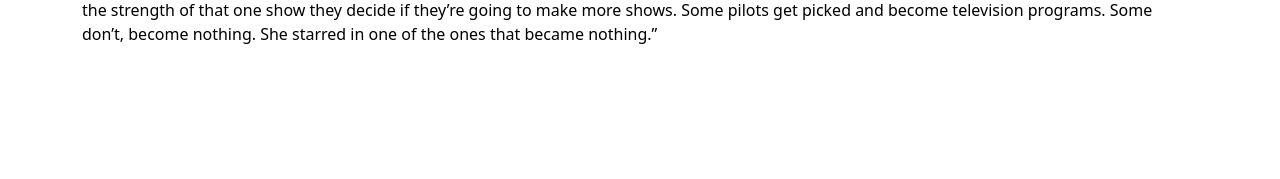
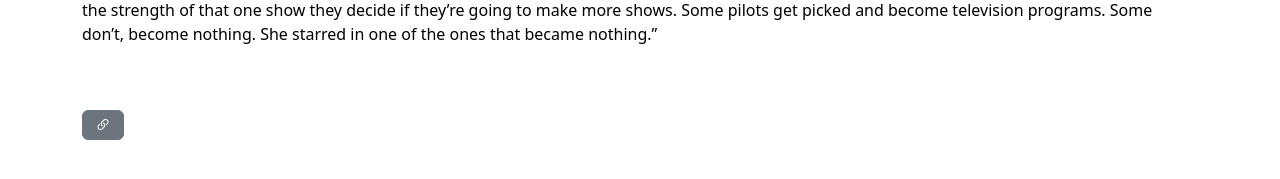
Before and after one commit to happydm09/B, a Jekyll site: the page built from _posts/2017-06-09-first-post.md, in a window 1280 px wide. Shown: the part 471-650 px from the top of the page. Built offline with Jekyll 4.4.1, drawn with Linux system fonts in a browser that asks for light colours; nearby versions of some CDN libraries; some web fonts are replaced; comment, search, counter and statistics services are not loaded.

Commit message:
Update post.html

```diff
--- a/_layouts/post.html
+++ b/_layouts/post.html
@@ -23,6 +23,9 @@ layout: main
       <br>
 
       {{content}}
+
+      <br><br>
+      <button type="button" class="btn btn-secondary" onClick='CopyLink()'><i class="bi bi-link-45deg"></i></button>
     </div>
 </section>
 
```
